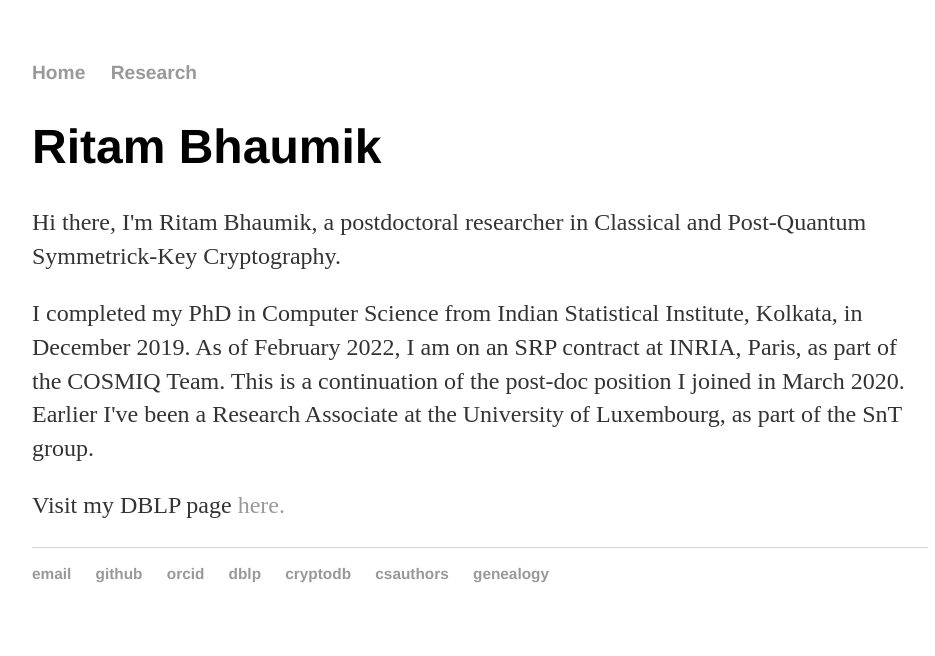
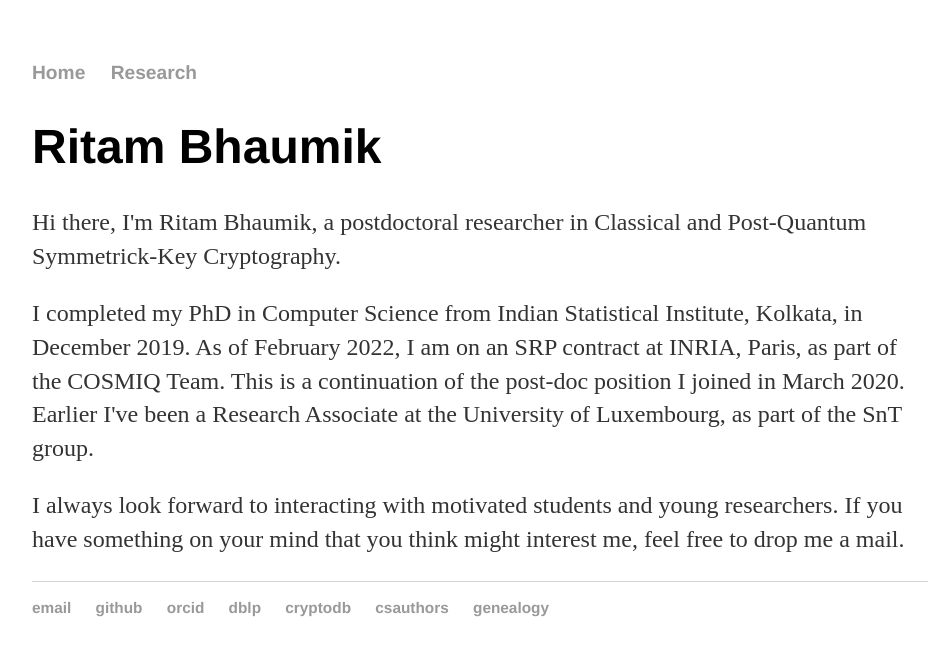
Before and after one commit to ritam-b/ritam-b.github.io, a Jekyll site: the page built from index.html, in a window 1280 px wide. Shown: the top 656 px of the page, without its empty margins (160-1095 px from the left). Built offline with Jekyll 4.4.1, drawn with Linux system fonts in a browser that asks for light colours.

Commit message:
Update index.html
Add paragraph on interacting with students

```diff
--- a/index.html
+++ b/index.html
@@ -6,5 +6,5 @@ title: Ritam Bhaumik
 	<h1>{{ page.title }}</h1>
 	<p>Hi there, I'm Ritam Bhaumik, a postdoctoral researcher in Classical and Post-Quantum Symmetrick-Key Cryptography.</p>
 	<p>I completed my PhD in Computer Science from Indian Statistical Institute, Kolkata, in December 2019. As of February 2022, I am on an SRP contract at INRIA, Paris, as part of the COSMIQ Team. This is a continuation of the post-doc position I joined in March 2020. Earlier I've been a Research Associate at the University of Luxembourg, as part of the SnT group.</p>
-	<p> Visit my DBLP page <a href="https://dblp.org/pid/167/3093.html">here.</a></p>
+	<p>I always look forward to interacting with motivated students and young researchers. If you have something on your mind that you think might interest me, feel free to drop me a mail.</p>
 </div><!-- /.blurb -->
```
